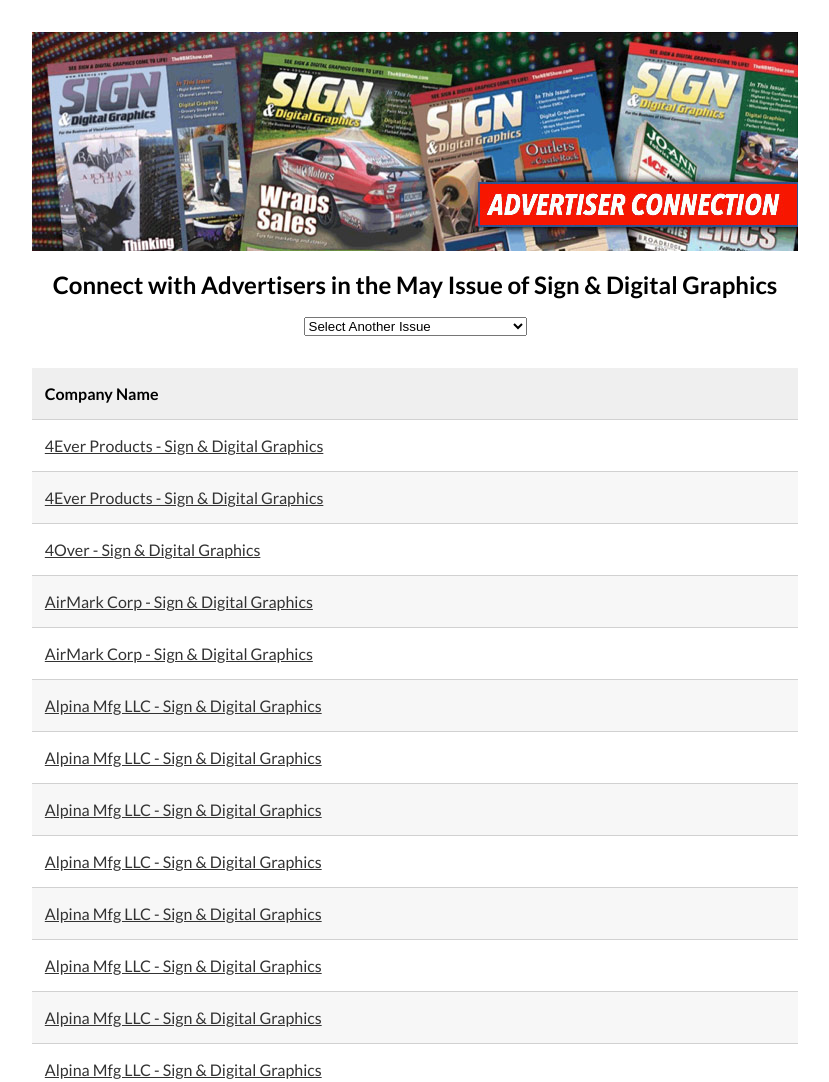
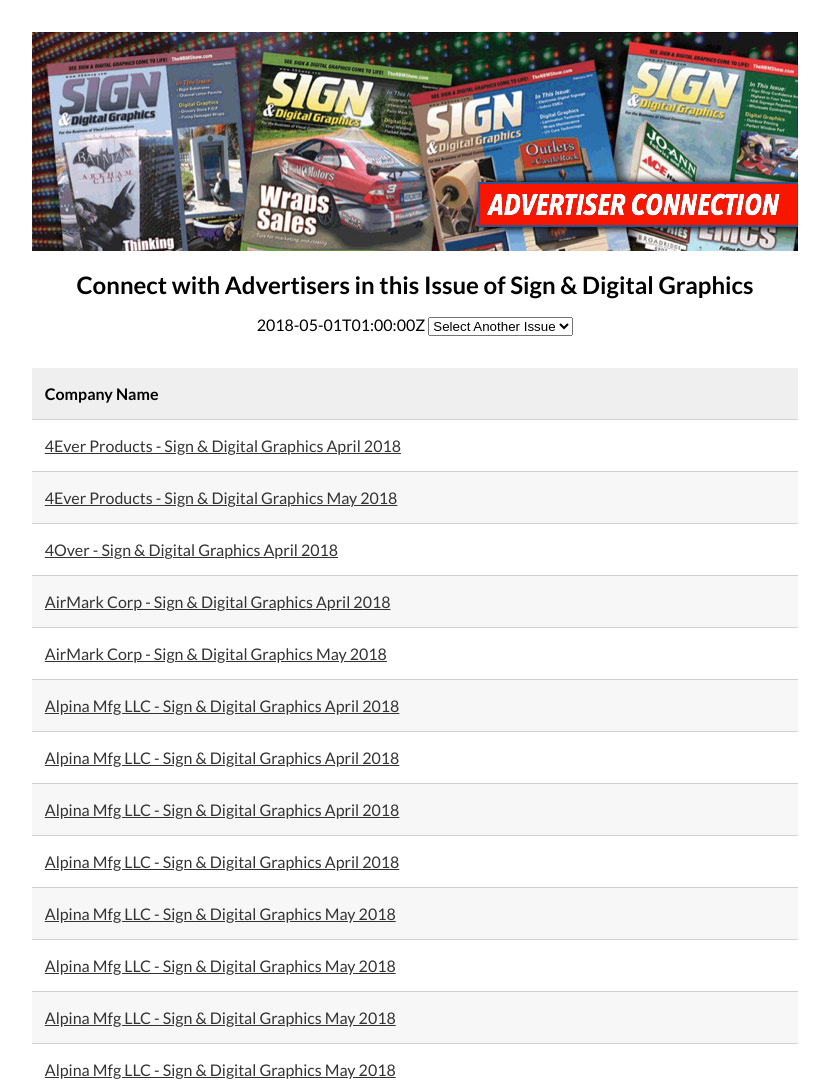
Before and after one commit to variantstudios/nbm-advertiser-connect, a website: page index.html in a window 1280 px wide. Shown: the top 1082 px of the page, without its empty margins (225-1054 px from the left). Drawn offline with nearby package versions, Linux system fonts and the light colour scheme.

Commit message:
A shiz ton of data funcation(ality) added.

```diff
--- a/index.html
+++ b/index.html
@@ -12,12 +12,12 @@
     <div id="wrap">
         <header>
             <img src="/images/header.jpg" alt="Advertiser Connect">
-            <h1>Connect with Advertisers in the May Issue of Sign &amp; Digital Graphics</h1>
+            <h1>Connect with Advertisers in this Issue of <span class="pub"></span></h1>
         </header>
         <div id="loader">loading</div>
         <div id="content">
             <div id="DrpDwn">
-                <span class="selected-month"></span> <select id="DropDown_Year"><option>Select Another Issue</option></select>
+                <span class="selectedDate"></span> <select id="DropDown_Year"><option>Select Another Issue</option></select>
             </div>
 
             <table id="details" border="0" cellpadding="2" cellspacing="2">
--- a/js/index.js
+++ b/js/index.js
@@ -15,16 +15,77 @@
 		pupData = data.value;
 		var yearsArray = [];
 		var selectedPub = 'Sign & Digital Graphics';
+		var selectedDate;
+
+		// Display the current pub
+		$('.pub').text(selectedPub);
+
+		// A dynamic funcation to return the specific query
+		function queryString(num) {
+			var queryString = window.location.search;
+			var varArray = queryString.split('&');
+			for (var i = 0; i < varArray.length; i++) {
+				var param = varArray[i].split('=');
+				if (num) {
+					// if the num is passed then use it
+					return param[num];
+				} else {
+					// if the num is not passed then just use the first one
+					return param[1];
+				}
+			}
+		}
+		// Create a date value yyyy-mm for the current year and month
+		var createDate = (function() {
+			function addZ(n) {
+				return n < 10 ? '0' + n : '' + n;
+			}
+			return function() {
+				var d = new Date();
+				return d.getFullYear() + '-' + addZ(d.getMonth() + 1);
+			};
+		})();
+
+		// Update the variable for the selectedDate to either be the query value if exists and if not it'll be the current yyyy-mm
+		if (queryString(1)) {
+			selectedDate = queryString(1);
+		} else {
+			selectedDate = createDate();
+		}
+		function hotfixDate(val){
+			return val + '-01T01:00:00Z';
+		}
+
+		var hotDate = hotfixDate(selectedDate);
+		console.log(hotDate);
+		$('.selectedDate').text(hotDate);
+
+		// console.log(selectedDate);
+
+		// var test = '2018-01-01T06:00:00Z';
+
+		function cleanDate(val) {
+			return val.slice(0, 7);
+		}
+		console.log(cleanDate(selectedDate));
+
+		function convertDate(val) {
+			var monthNames = ["January", "February", "March", "April", "May", "June", "July", "August", "September", "October", "November", "December"];
+			var Month = monthNames[parseInt(val.substring(5, 7) - 1)];
+			var Year = val.substring(0, 4)
+			return  Month + ' ' + Year;
+		}
+
+		console.log(convertDate(selectedDate));
 
 		// adding unique years to yearsArray
 		$.each(pupData, function(index) {
-            if(pupData[index].a_006a078ff371e111b2141cc1def177b7_x002e_nbm_publication == selectedPub){
-                var year = pupData[index].aa_x002e_nbm_issuedescription;
+			if (pupData[index].a_006a078ff371e111b2141cc1def177b7_x002e_nbm_publication == selectedPub) {
+				var year = pupData[index].aa_x002e_nbm_issuedate;
 				if ($.inArray(year, yearsArray) == -1) {
 					yearsArray.push(year);
 				}
 			}
-
 		});
 
 		//sorting the year
@@ -34,27 +95,32 @@
 
 		// append the years to select
 		$.each(yearsArray, function(i) {
-			$yearDropDown.append('<option value="' + yearsArray[i] + '">' + yearsArray[i] + '</option>');
+			$yearDropDown.append('<option value="' + yearsArray[i] + '">' + convertDate(yearsArray[i]) + '</option>');
 		});
 
 		$yearDropDown.change(function() {
 			var selectedyear = this.value;
 			//filter based on  selected year.
 			makesArray = jQuery.grep(pupData, function(product, i) {
-				return product.aa_x002e_nbm_issuedescription == selectedyear;
+				return product.aa_x002e_nbm_issuedate == selectedyear;
 			});
 			updateTable(makesArray);
 		});
+
+
 
 		//To update the table element with selected items
 		updateTable = function(collection) {
 			$container.empty();
 			for (var i = 0; i < collection.length; i++) {
-                if(collection[i].a_006a078ff371e111b2141cc1def177b7_x002e_nbm_publication == selectedPub){
+				if (collection[i].a_006a078ff371e111b2141cc1def177b7_x002e_nbm_publication == selectedPub) {
 					$container.append(
 						'<tr><td><a href="' +
-                        collection[i].a_92b77a4070bd4d1a82d9fa6ce38df2cc_x002e_websiteurl + '" target="_blank">' +
-                            collection[i].nbm_adindexname + ' - ' + collection[i].a_006a078ff371e111b2141cc1def177b7_x002e_nbm_publication +
+							collection[i].a_92b77a4070bd4d1a82d9fa6ce38df2cc_x002e_websiteurl +
+							'" target="_blank">' +
+							collection[i].nbm_adindexname +
+							' - ' +
+							collection[i].a_006a078ff371e111b2141cc1def177b7_x002e_nbm_publication + ' ' + convertDate(collection[i].aa_x002e_nbm_issuedate) +
 							'</a></td></tr> '
 					);
 				}
@@ -62,10 +128,13 @@
 		};
 
 		updateTable(pupData);
+
+
 	},
 	complete: function(data) {
 		// Hide image container
 		$('#loader').hide();
 		$('#content').show();
+		//jQuery("select#DropDown_Year option[value='2018-04-01T06:00:00Z']").attr("selected", "selected");
 	}
 });
```
Lines whose indentation alone changed are shown as unchanged.
